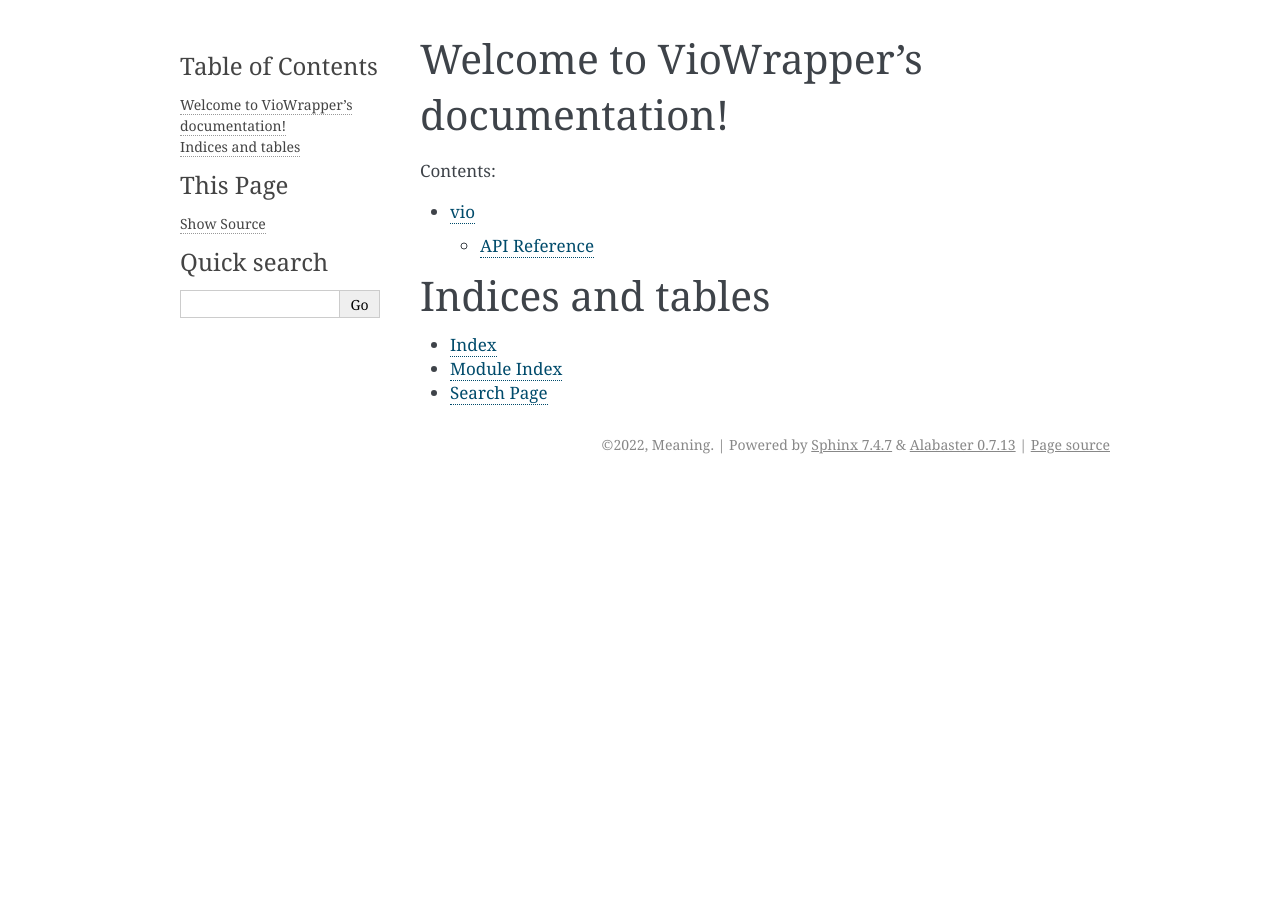
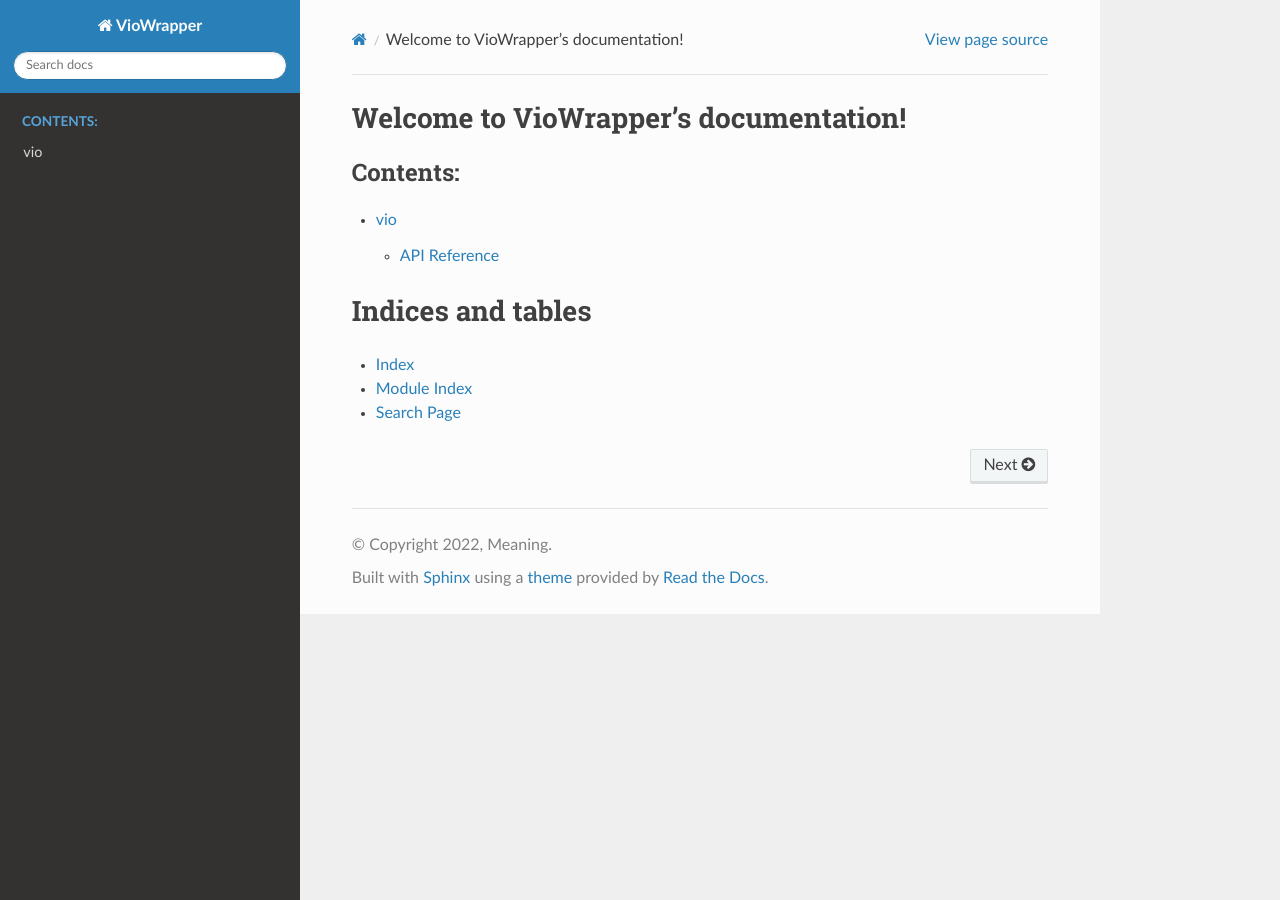
Before and after one commit to WhyDoWeLiveWithoutMeaning/VioPy, a Sphinx documentation site: the page built from docs/index.rst, in a window 1280 px wide. Built offline with Sphinx 7.4.7 and the Read the Docs theme 2.0.0, drawn with Linux system fonts in a browser that asks for light colours.

Commit message:
attempting

```diff
--- a/docs/conf.py
+++ b/docs/conf.py
@@ -52,7 +52,7 @@
 # The theme to use for HTML and HTML Help pages.  See the documentation for
 # a list of builtin themes.
 #
-html_theme = 'alabaster'
+html_theme = "sphinx_rtd_theme"
 
 # Add any paths that contain custom static files (such as style sheets) here,
 # relative to this directory. They are copied after the builtin static files,
--- a/docs/vio.rst
+++ b/docs/vio.rst
@@ -16,7 +16,6 @@
 
 .. autoclass:: Vio
    :members:
-   :undoc-members:
 
 AsyncVio
 ~~~~~~~~~
@@ -25,10 +24,6 @@
 
 .. autoclass:: AsyncVio
    :members:
-   :exclude-members: event
-
-   .. automethod:: AsyncVio.event()
-      :decorator:
 
 Objects
 -------
```
Also changed, not shown: 1 other file.
